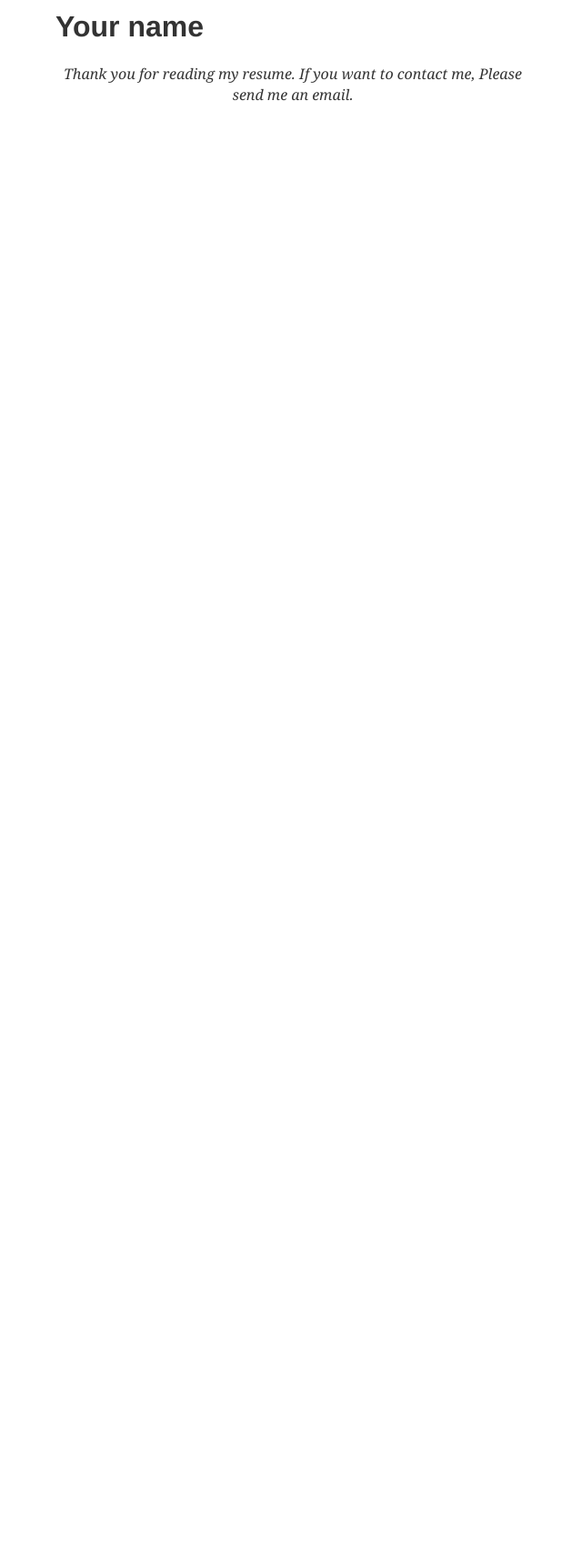
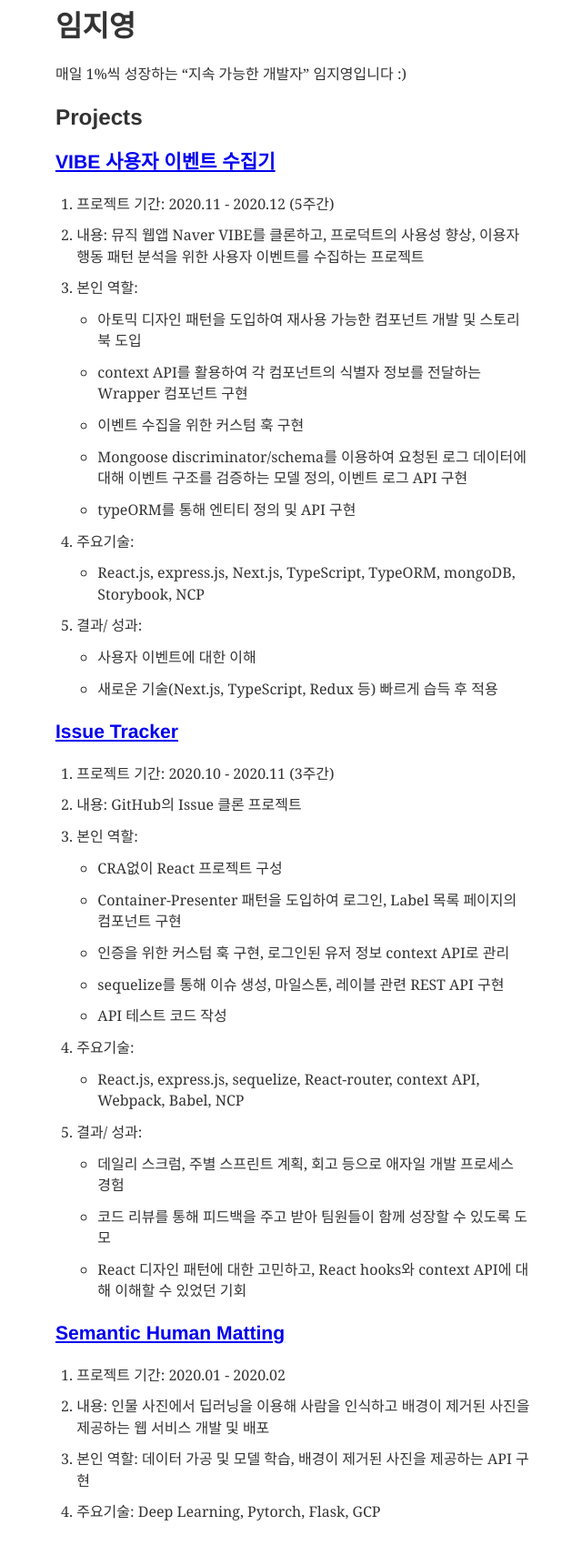
Before and after one commit to YimJiYoung/myBlog, a Gatsby site: page /about in a window 1280 px wide. Shown: the whole page at 91% size, without its empty margins (318-958 px from the left). Before the commit the page ends 800 px from the top, so only its background shows below. Built offline with nearby package versions, Linux system fonts and the light colour scheme; Gatsby itself is replaced by a stand-in of ours; some packages are replaced by stand-ins of ours; what typography-theme-github would draw is missing.

Commit message:
docs: about 페이지 내용 추가

```diff
--- a/content/__about/resume-en.md
+++ b/content/__about/resume-en.md
@@ -1,13 +1,63 @@
 ---
 title: 'about'
-date: 2019-1-27 16:21:13
+date: 2021-1-3 16:21:13
 lang: 'en'
 ---
 
-# Your name
+# 임지영
 
-<div align="center">
+매일 1%씩 성장하는 “지속 가능한 개발자” 임지영입니다 :)
 
-_Thank you for reading my resume. If you want to contact me, Please send me an email._
+## Projects
 
-</div>
+### [VIBE 사용자 이벤트 수집기](https://github.com/boostcamp-2020/Project01-B-User-Event-Collector)
+
+1. 프로젝트 기간: 2020.11 - 2020.12 (5주간)
+2. 내용: 뮤직 웹앱 Naver VIBE를 클론하고, 프로덕트의 사용성 향상, 이용자 행동 패턴 분석을 위한 사용자 이벤트를 수집하는 프로젝트
+3. 본인 역할:
+
+   - 아토믹 디자인 패턴을 도입하여 재사용 가능한 컴포넌트 개발 및 스토리북 도입
+   - context API를 활용하여 각 컴포넌트의 식별자 정보를 전달하는 Wrapper 컴포넌트 구현
+   - 이벤트 수집을 위한 커스텀 훅 구현
+   - Mongoose discriminator/schema를 이용하여 요청된 로그 데이터에 대해 이벤트 구조를 검증하는 모델 정의, 이벤트 로그 API 구현
+   - typeORM를 통해 엔티티 정의 및 API 구현
+
+4. 주요기술:
+
+   - React.js, express.js, Next.js, TypeScript, TypeORM, mongoDB, Storybook, NCP
+
+5. 결과/ 성과:
+
+   - 사용자 이벤트에 대한 이해
+   - 새로운 기술(Next.js, TypeScript, Redux 등) 빠르게 습득 후 적용
+
+### [Issue Tracker](https://github.com/boostcamp-2020/IssueTracker-22)
+
+1. 프로젝트 기간: 2020.10 - 2020.11 (3주간)
+
+2. 내용: GitHub의 Issue 클론 프로젝트
+
+3. 본인 역할:
+
+   - CRA없이 React 프로젝트 구성
+   - Container-Presenter 패턴을 도입하여 로그인, Label 목록 페이지의 컴포넌트 구현
+   - 인증을 위한 커스텀 훅 구현, 로그인된 유저 정보 context API로 관리
+   - sequelize를 통해 이슈 생성, 마일스톤, 레이블 관련 REST API 구현
+   - API 테스트 코드 작성
+
+4. 주요기술:
+
+   - React.js, express.js, sequelize, React-router, context API, Webpack, Babel, NCP
+
+5. 결과/ 성과:
+
+   - 데일리 스크럼, 주별 스프린트 계획, 회고 등으로 애자일 개발 프로세스 경험
+   - 코드 리뷰를 통해 피드백을 주고 받아 팀원들이 함께 성장할 수 있도록 도모
+   - React 디자인 패턴에 대한 고민하고, React hooks와 context API에 대해 이해할 수 있었던 기회
+
+### [Semantic Human Matting](https://github.com/YimJiYoung/Semantic_Human_Matting)
+
+1. 프로젝트 기간: 2020.01 - 2020.02
+2. 내용: 인물 사진에서 딥러닝을 이용해 사람을 인식하고 배경이 제거된 사진을 제공하는 웹 서비스 개발 및 배포
+3. 본인 역할: 데이터 가공 및 모델 학습, 배경이 제거된 사진을 제공하는 API 구현
+4. 주요기술: Deep Learning, Pytorch, Flask, GCP
```
